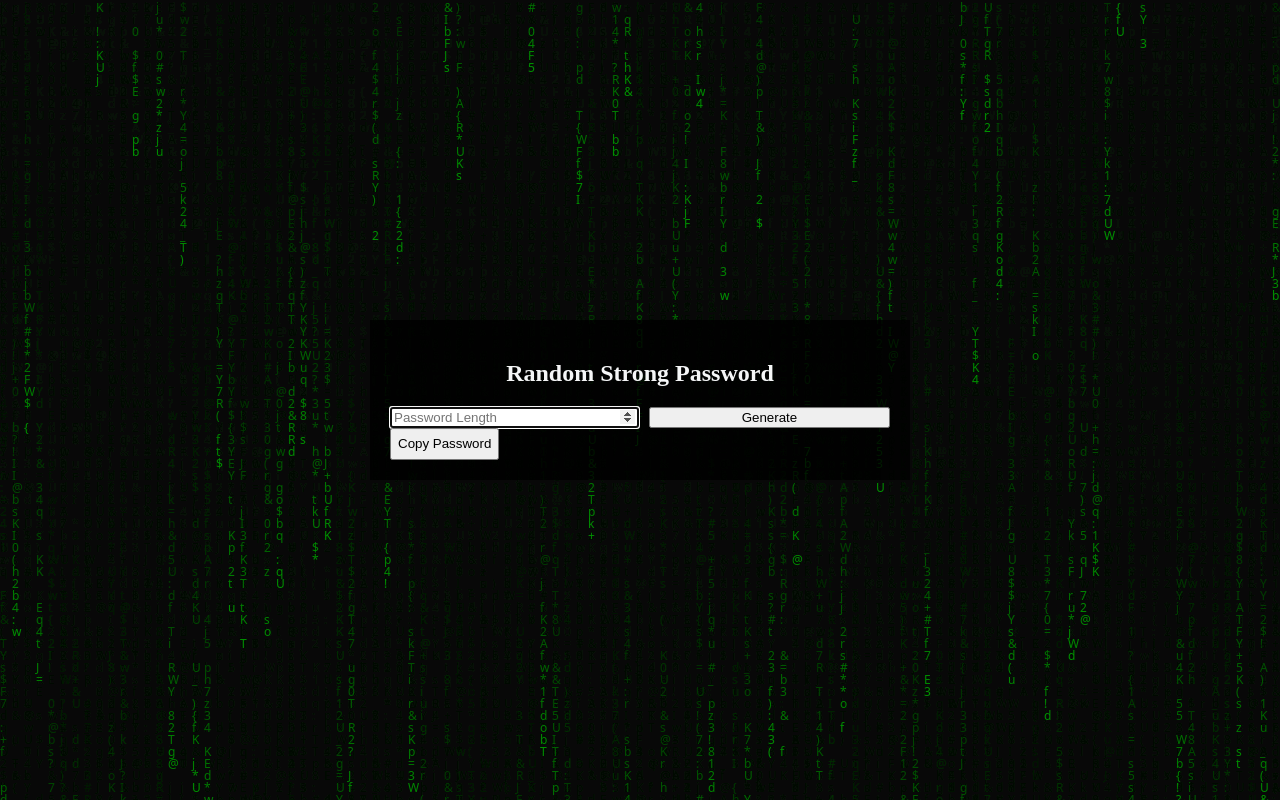
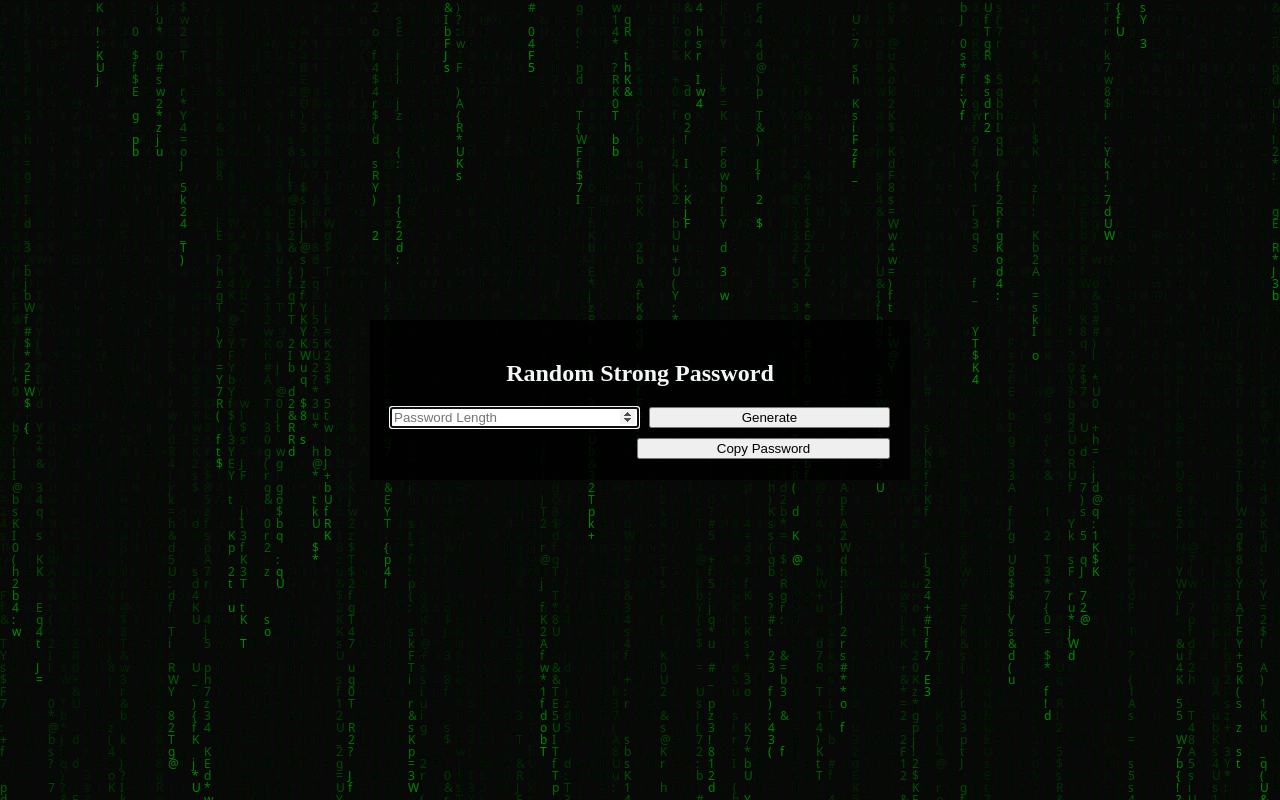
Before and after one commit to mjc-brito/CS50x-Final-Project, a Flask app: template templates/password.html in a window 1280 px wide. Run offline with Flask 3, Linux system fonts and the light colour scheme; the template is opened without the code that fills it, so the values that code supplies are empty.

Commit message:
Fix CSS: result position

```diff
--- a/static/css/styles.css
+++ b/static/css/styles.css
@@ -39,4 +39,15 @@ canvas {
 
 .result-container {
     display: flex;
+    align-items: center; /* Center vertically */
 }
+
+.result {
+    flex: 1; /* Occupy 50% of the width */
+}
+
+#copyButton {
+    flex: 1; /* Occupy 50% of the width */
+    margin-top: 10px;
+    margin-left: 10px; /* Add some space between the button and the paragraph */
+}
```
